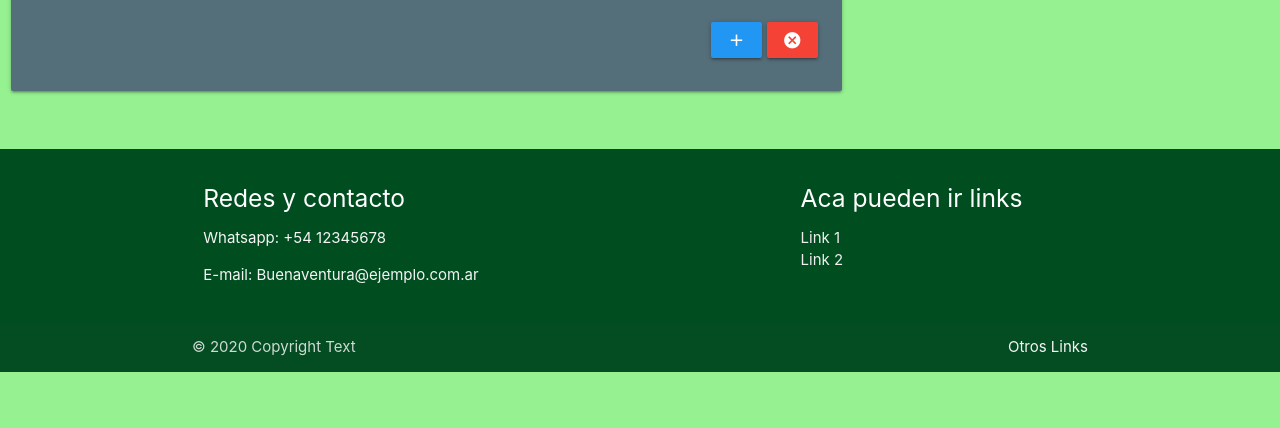
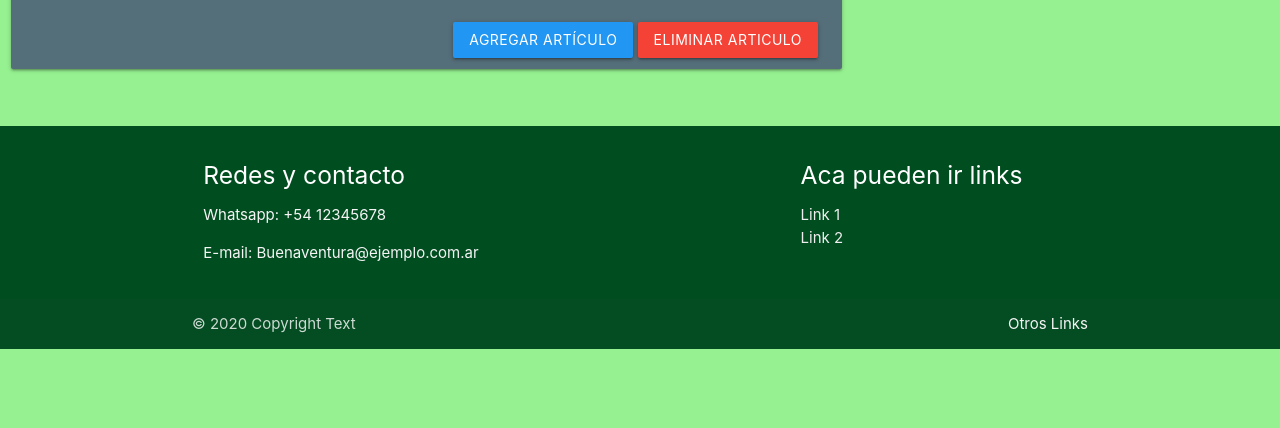
Before and after one commit to tobiasjpalacios/Buenaventura, a Django app: template BAProject/BAapp/templates/inicio.html in a window 1280 px wide. Shown: the part 212-640 px from the top of the page. Run offline with Django 3.2, Linux system fonts and the light colour scheme; the template is opened without the code that fills it, so the values that code supplies are empty.

Commit message:
Inicio buttons changed

```diff
--- a/BAProject/BAapp/templates/inicio.html
+++ b/BAProject/BAapp/templates/inicio.html
@@ -59,20 +59,22 @@ BuenaVentura Agronegocios
           </table>
           <br>
           <div class="right">
-            <a class="blue waves-effect waves-light btn" onclick="addRow()"><i class="material-icons">add</i></a>
-            <a class="red waves-effect waves-light btn" onclick="removeRow()"><i class="material-icons">cancel</i></a>
+            <a class="blue waves-effect waves-light btn tooltipped" data-tooltip="Añadir una fila" onclick="addRow()">Agregar Artículo</a>
+            <a class="red waves-effect waves-light btn tooltipped" data-position="right" data-tooltip="Eliminar ultima fila" onclick="removeRow()">Eliminar Articulo</a>
           </div>
           <br>
           <div class="center" id="divProp" style="display:none">
             <a class="green waves-effect waves-light btn" onclick="showModal()">Realizar Propuesta</a>
           </div>
-          <br>
         </div>
       </div>
     </div>
 </div>
 
-
+<!--
+  <i class="material-icons">cancel</i>
+  <i class="material-icons">add</i>
+-->
 <br>
 
 
@@ -152,6 +154,7 @@ var savings_data;
   };
 
 function addRow() {
+  var defaultPlace = ["0.00", "0.00", "----", '----']
   var empTab = document.getElementById('body');
   var rowCnt = empTab.rows.length;    // numero de columnas
   var tr = empTab.insertRow(rowCnt); // numero de filas
@@ -165,7 +168,7 @@ function addRow() {
       ele.setAttribute('list', 'datalist'+(rowCnt)+'');
       ele.setAttribute('onchange','refreshMarca("'+(rowCnt)+'.'+c+'")');
       ele.setAttribute('onclick','this.select();');
-
+      ele.setAttribute('placeholder', 'Ingrediente');
       var datalistIng = document.createElement('datalist');
       datalistIng.setAttribute('id', 'datalist'+(rowCnt)+'');
 
@@ -183,7 +186,7 @@ function addRow() {
       ele.setAttribute('id', 'input'+(rowCnt)+'.'+c+'');
       ele.setAttribute('list', 'datalist'+(rowCnt)+'.'+(rowCnt)+'');
       ele.setAttribute('onclick','this.select();');
-
+      ele.setAttribute('placeholder', 'Marca');
       var datalistMar = document.createElement('datalist');
       datalistMar.setAttribute('id', 'datalist'+(rowCnt)+'.'+(rowCnt)+'');
 
@@ -199,6 +202,8 @@ function addRow() {
       var ele = document.createElement('input');
       ele.setAttribute('type', 'text');
       ele.setAttribute('id', 'input'+(rowCnt)+'.'+c+'');
+      var pl = defaultPlace[c-2];
+      ele.setAttribute('placeholder', pl);
       td.appendChild(ele);
     };
   }
```
